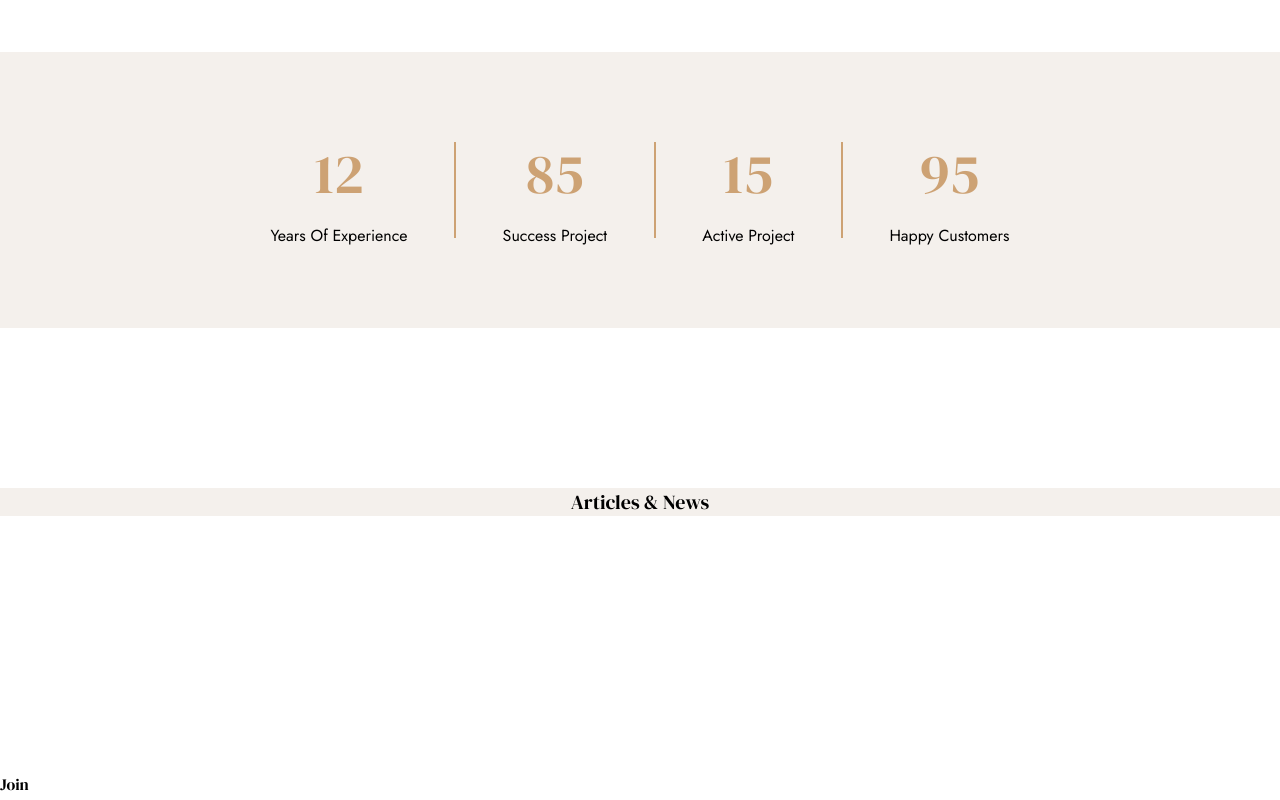
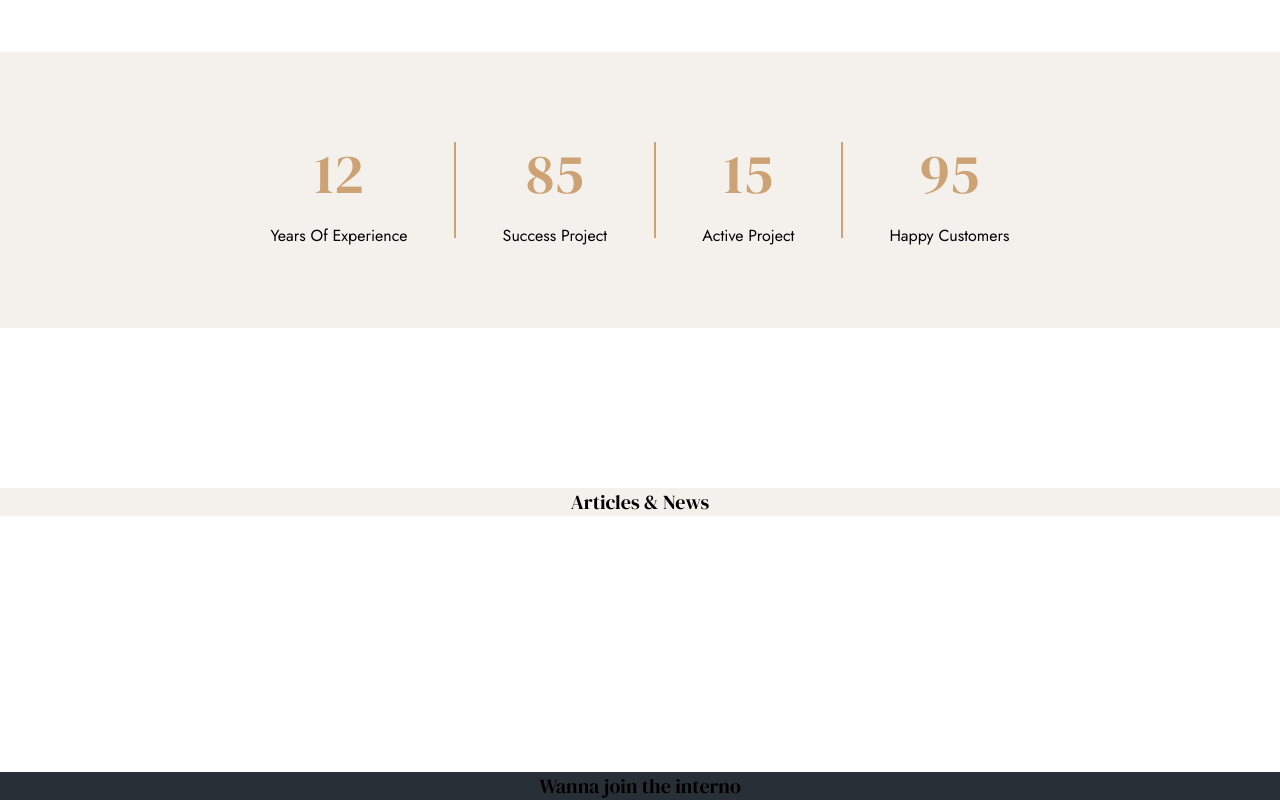
Before and after one commit to himarnoel/interior_dec, a React (Vite) app: page / in a window 1280 px wide. Shown: the part 3915-4715 px from the top of the page. Built offline with nearby package versions, Linux system fonts and the light colour scheme.

Commit message:
worked well

```diff
--- a/src/Components/Join.jsx
+++ b/src/Components/Join.jsx
@@ -1,9 +1,17 @@
-import React from 'react'
+import React from "react";
 
 const Join = () => {
   return (
-    <div>Join</div>
-  )
-}
+    <div>
+      <div className="w-full ">
+        <div className="bg-[#292F36] w-full flex justify-center ">
+          <p className="text-xl">
+            Wanna join the interno
+          </p>
+        </div>
+      </div>
+    </div>
+  );
+};
 
-export default Join
+export default Join;
```
